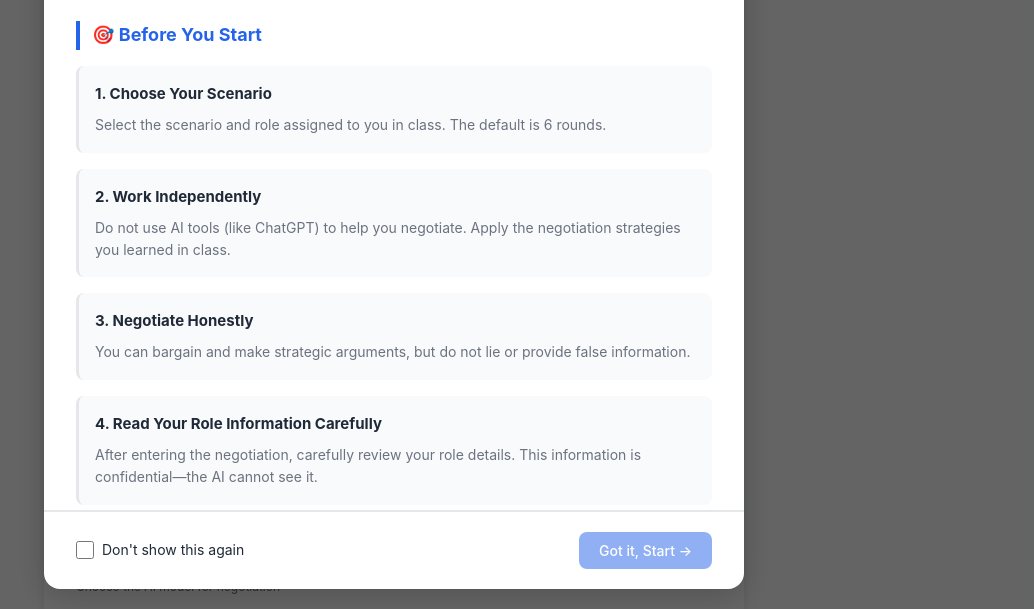
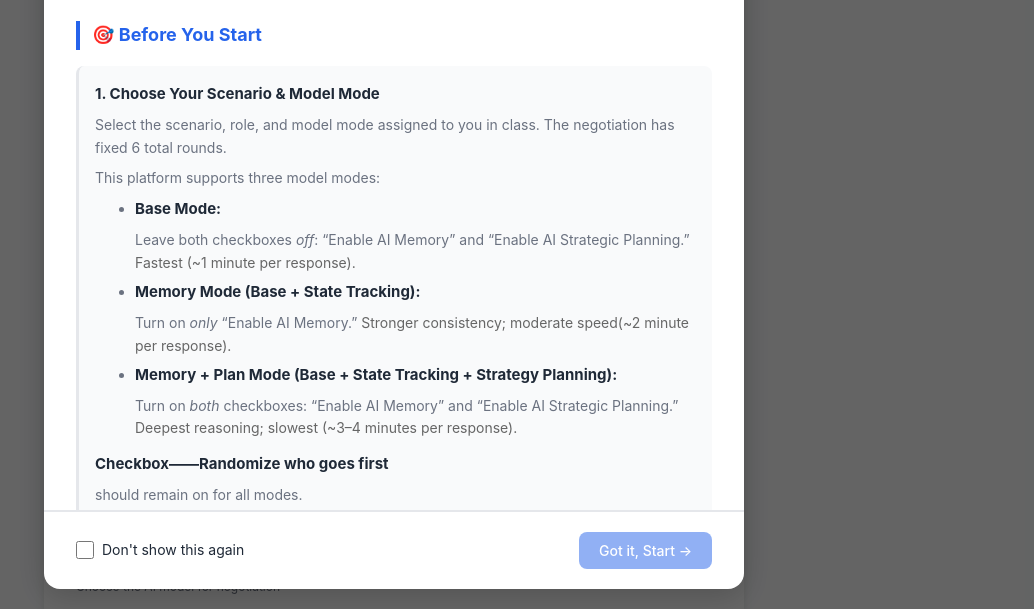
Before and after one commit to Sasha-Cui/negotiation-backend, a plain HTML site: page index.html in a window 1280 px wide. Shown: the part 151-760 px from the top of the page, without its empty margins (246-1280 px from the left). Drawn offline with Linux system fonts and the light colour scheme; no server answers.

Commit message:
Update index.html

```diff
--- a/index.html
+++ b/index.html
@@ -2359,8 +2359,40 @@ ${simpleExample}</pre>
                     <h3>🎯 Before You Start</h3>
 
                     <div class="instruction-item">
-                        <strong>1. Choose Your Scenario</strong>
-                        <p>Select the scenario and role assigned to you in class. The default is 6 rounds.</p>
+                        <strong>1. Choose Your Scenario & Model Mode</strong>
+                        <p>Select the scenario, role, and model mode assigned to you in class. The negotiation has fixed 6 total rounds.</p>
+
+                        <p style="margin-top: 8px;">This platform supports three model modes:</p>
+                        <ul style="margin-left: 20px; line-height: 1.6;">
+
+                            <li>
+                                <strong>Base Mode:</strong>
+                                Leave both checkboxes <em>off</em>:
+                                “Enable AI Memory” and “Enable AI Strategic Planning.”
+
+                                <span style="color:#666; font-size: 14px;">Fastest (~1 minute per response).</span>
+                            </li>
+
+                            <li>
+                                <strong>Memory Mode (Base + State Tracking):</strong>
+                                Turn on <em>only</em> “Enable AI Memory.”
+
+                                <span style="color:#666; font-size: 14px;">Stronger consistency; moderate speed(~2 minute per response).</span>
+                            </li>
+
+                            <li>
+                                <strong>Memory + Plan Mode (Base + State Tracking + Strategy Planning):</strong>
+                                Turn on <em>both</em> checkboxes:
+                                “Enable AI Memory” and “Enable AI Strategic Planning.”
+
+                                <span style="color:#666; font-size: 14px;">Deepest reasoning; slowest (~3–4 minutes per response).</span>
+                            </li>
+
+                        </ul>
+
+                        <p style="margin-top: 12px;">
+                            <strong>Checkbox——Randomize who goes first</strong> should remain on for all modes.
+                        </p>
                     </div>
 
                     <div class="instruction-item">
@@ -2417,13 +2449,27 @@ ${simpleExample}</pre>
 
                     <div class="instruction-item">
                         <strong>2. Be Patient with AI Responses</strong>
-                        <p>The system uses State Tracking + Strategy Planning + Base model architecture (3 AI calls per response).</p>
-                        <p style="margin-top: 12px;"><strong>Expected response times under normal load:</strong></p>
+                        <p>
+                            Depending on the model mode you selected, response times may vary:
+                        </p>
+
                         <ul style="margin: 8px 0 12px 20px; line-height: 1.6;">
-                            <li>Grok-3: 30-60 seconds</li>
-                            <li>GPT-5: 2-4 minutes</li>
+                            <li><strong>Base Mode:</strong> about 1 minute per response</li>
+                            <li><strong>Memory Mode (Base + State Tracking):</strong> usually around 2 minutes per response</li>
+                            <li><strong>Memory + Plan Mode (Base + State Tracking + Strategy Planning):</strong> typically 3–4 minutes per response</li>
                         </ul>
-                        <p>Please wait patiently and do not refresh the page.</p>
+
+                        <p>
+                            Please wait patiently while the AI is generating its message.
+                            Do not refresh the page during this time.
+                        </p>
+
+                        <p style="margin-top: 10px;">
+                            If you encounter an error due to long processing time, record your messages,
+                            reload the page, and try again.
+                            If the issue persists, please contact your instructor — you may retry later or switch to Base Mode.
+                            (Don’t worry — based on testing, this situation is very rare.)
+                        </p>
                     </div>
 
                     <div class="instruction-item important">
```
